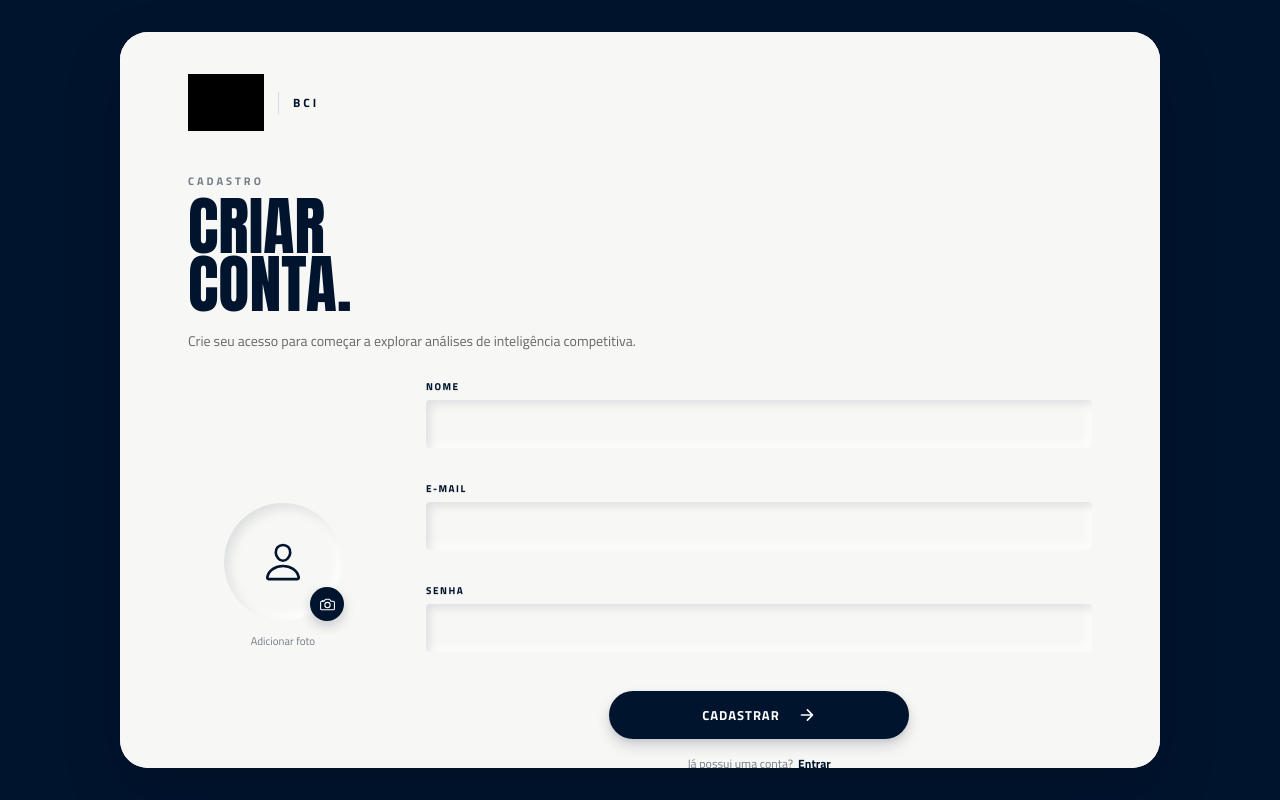
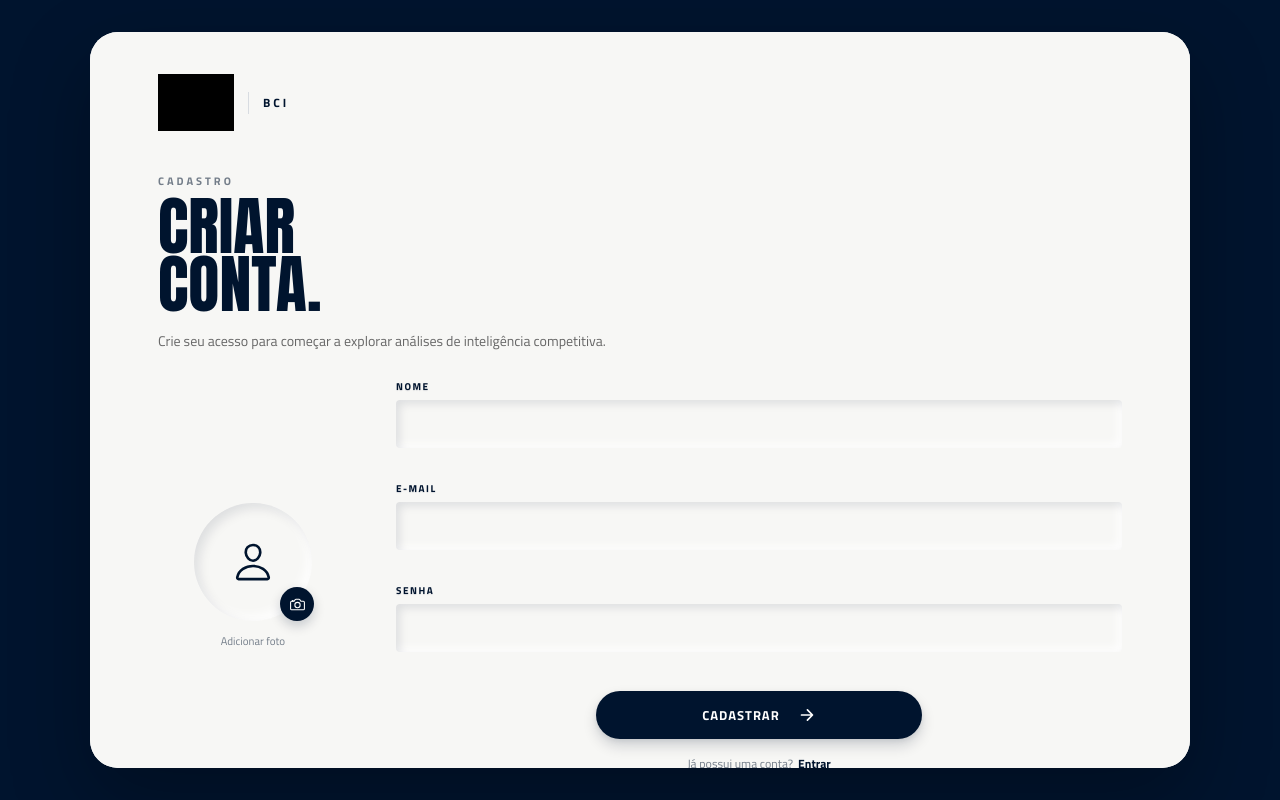
Before and after one commit to LUMEN-7/BCI, a React (Vite) app: page /register in a window 1280 px wide. Built offline with nearby package versions, Linux system fonts and the light colour scheme; grey boxes are pictures that could not be loaded.

Commit message:
style: increase width and box-shadow for register container

```diff
--- a/src/pages/auth/Register/style.css
+++ b/src/pages/auth/Register/style.css
@@ -28,7 +28,7 @@
 ========================================================= */
 
 .register-container {
-    width: min(1040px, 100%);
+    width: min(1100px, 100%);
     height: min(760px, calc(100vh - 64px));
 
     background: var(--color-surface);
@@ -38,7 +38,7 @@
     overflow: hidden;
 
     box-shadow:
-        0 24px 60px rgba(0, 0, 0, 0.16);
+        0 30px 80px rgba(0, 0, 0, 0.28);
 }
 
 
```
